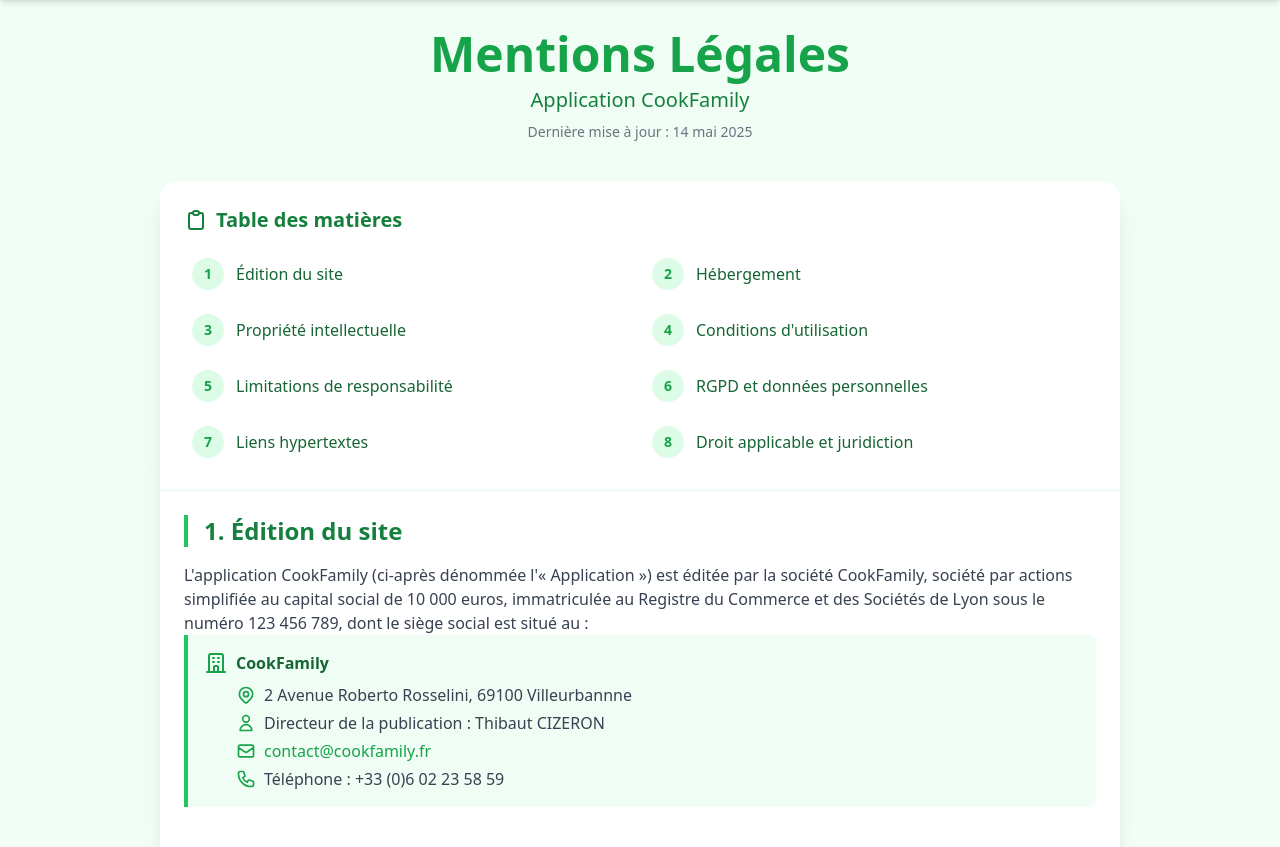
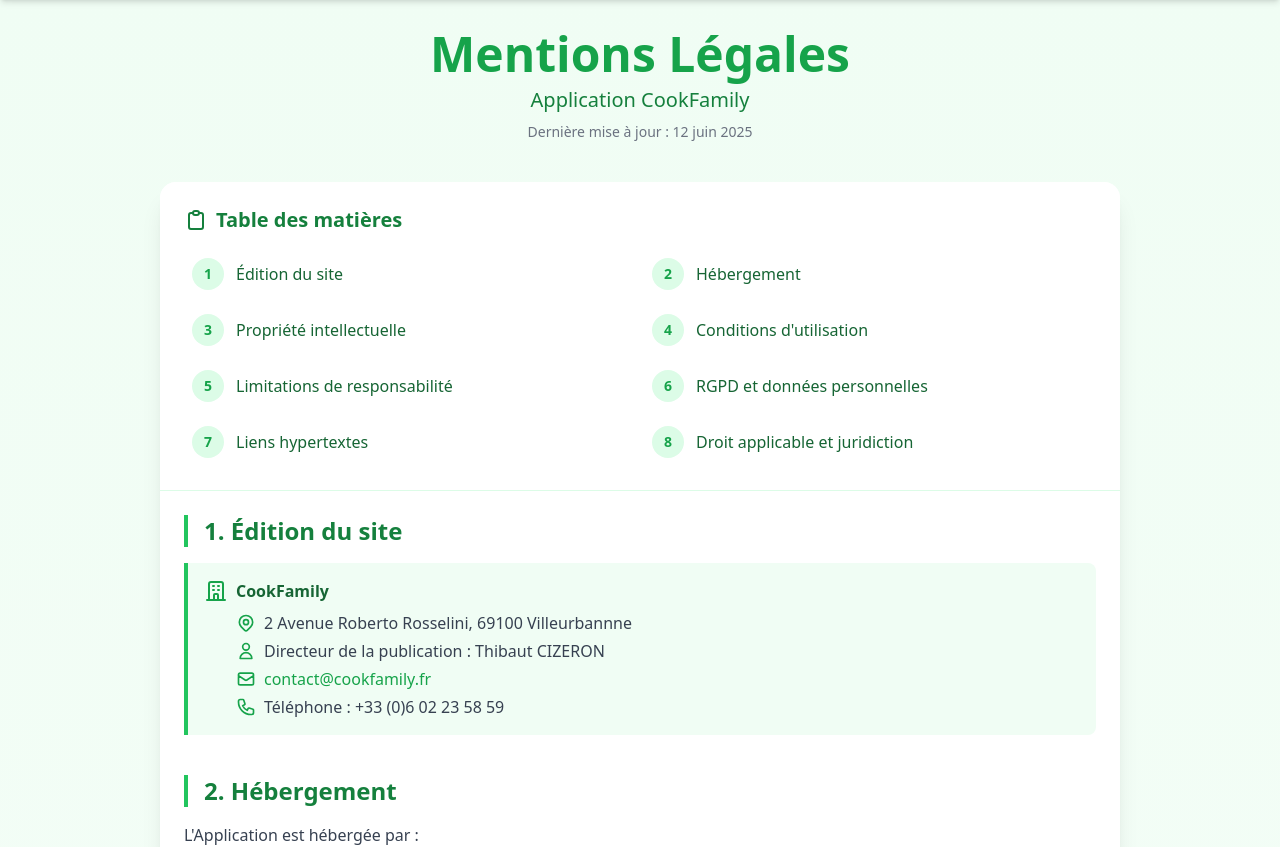
Before and after one commit to thibautcizeron/cook, a Django app: page /accounts/mentions/ in a window 1280 px wide. Shown: the part 74-921 px from the top of the page. Run offline with Django 5.2, Linux system fonts and the light colour scheme; some libraries are stand-ins or nearby versions.

Commit message:
modify mention

```diff
--- a/templates/public/legal/mentions.html
+++ b/templates/public/legal/mentions.html
@@ -9,7 +9,7 @@
     <div class="text-center mb-10">
       <h1 class="text-4xl md:text-5xl font-extrabold text-green-600 mb-2">Mentions Légales</h1>
       <p class="text-xl text-green-700">Application CookFamily</p>
-      <p class="text-sm text-gray-500 mt-2">Dernière mise à jour : 14 mai 2025</p>
+      <p class="text-sm text-gray-500 mt-2">Dernière mise à jour : 12 juin 2025</p>
     </div>
 
     <!-- Carte principale -->
@@ -66,10 +66,6 @@
             <h2 class="text-2xl font-bold text-green-700 mb-4">1. Édition du site</h2>
           </div>
           <div class="prose prose-green max-w-none">
-            <p class="text-gray-700">
-              L'application CookFamily (ci-après dénommée l'« Application ») est éditée par la société CookFamily, société par actions simplifiée au capital social de 10 000 euros, immatriculée au Registre du Commerce et des Sociétés de Lyon sous le numéro 123 456 789, dont le siège social est situé au :
-            </p>
-
             <div class="bg-green-50 border-l-4 border-green-500 p-4 rounded-r-lg">
               <div class="flex items-center mb-2">
                 <svg xmlns="http://www.w3.org/2000/svg" class="h-6 w-6 text-green-600 mr-2" fill="none" viewBox="0 0 24 24" stroke="currentColor">
```
